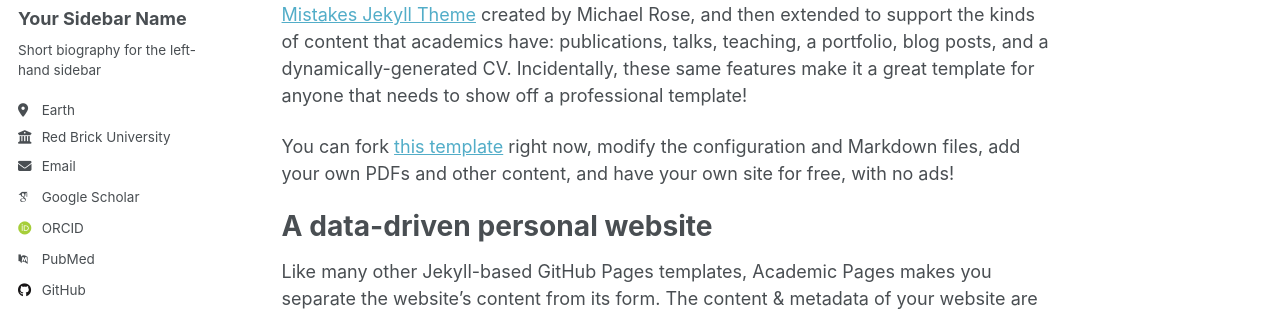
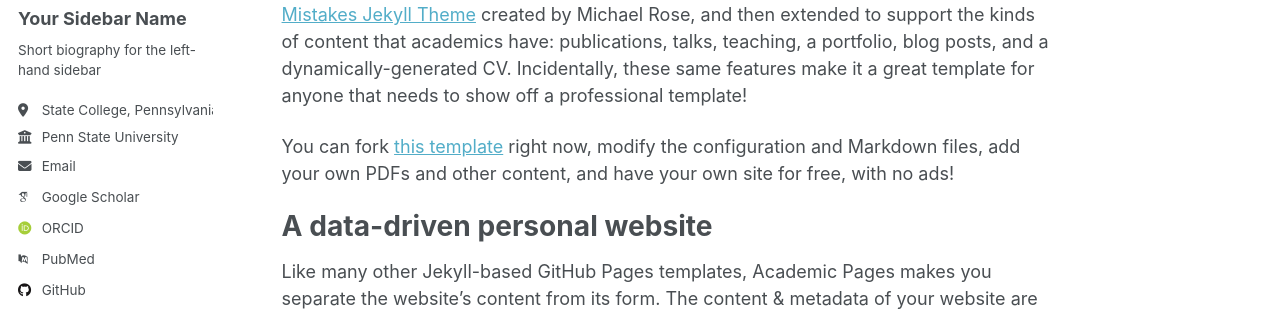
Before and after one commit to cgcostanzo/cgcostanzo.github.io, a Jekyll site: the page built from _pages/about.md, in a window 1280 px wide. Shown: the part 276-587 px from the top of the page. Built offline with Jekyll 4.4.1, drawn with Linux system fonts in a browser that asks for light colours; some web fonts are replaced; a script that is not in the unit is left out.

Commit message:
Update _config.yml

```diff
--- a/_config.yml
+++ b/_config.yml
@@ -26,10 +26,10 @@ author:
   name             : "Your Sidebar Name"
   pronouns         : # example: "she/her"
   bio              : "Short biography for the left-hand sidebar"
-  location         : "Earth"
-  employer         : "Red Brick University"
+  location         : "State College, Pennsylvania"
+  employer         : "Penn State University"
   uri              : # URL
-  email            : "none@example.org"
+  email            : "cgc5478@psu.edu"
 
   # Academic websites
   academia         : # URL
```
